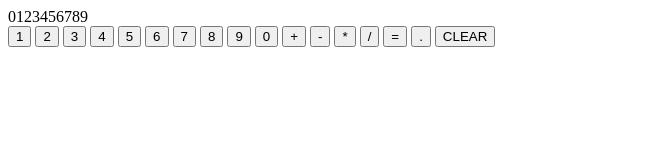
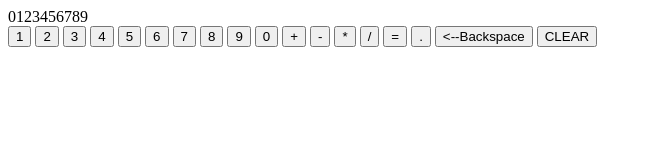
Before and after one commit to jozsefcsernatoni/basic-calculator, a plain HTML site: page index.html in a window 1280 px wide. Shown: the whole page, without its empty margins (0-652 px from the left). Drawn offline with Linux system fonts and the light colour scheme.

Commit message:
Modified index.html
Added backspace button

```diff
--- a/index.html
+++ b/index.html
@@ -24,6 +24,7 @@
         <button type="button" value="/">/</button>
         <button type="button" value="=">=</button>
         <button type="button" value=".">.</button>
+        <button type="button" value="B"><--Backspace</button>
         <button type="button" value="C">CLEAR</button>
     </div>
     <script src="./js/custom.js"></script>
```
